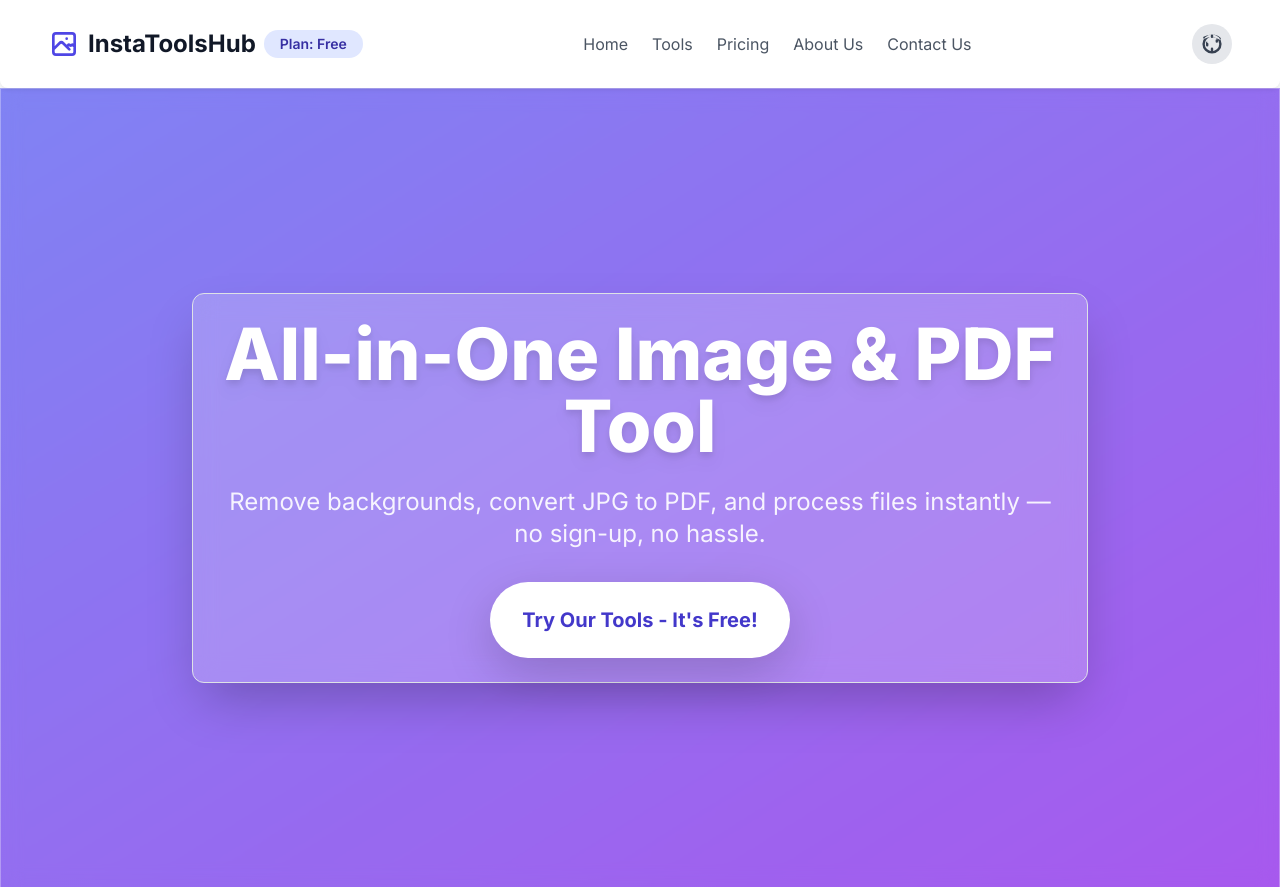
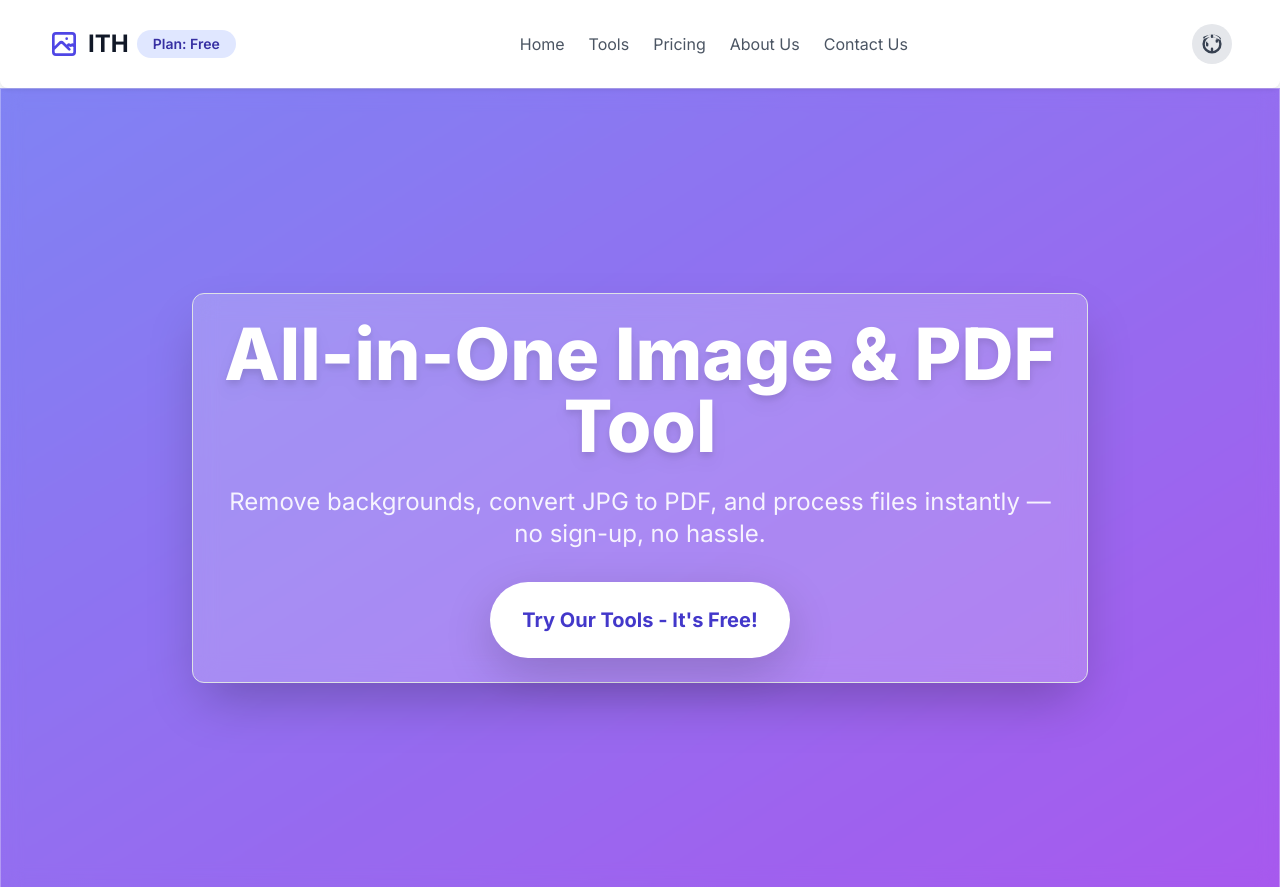
Before and after one commit to developergtm24/tool, a plain HTML site: page image-remover-project/index.html in a window 1280 px wide. Shown: the top 887 px of the page. Drawn offline with nearby package versions, Linux system fonts and the light colour scheme.

Commit message:
Update index.html

```diff
--- a/image-remover-project/index.html
+++ b/image-remover-project/index.html
@@ -321,7 +321,7 @@
                     d="M4 16l4.586-4.586a2 2 0 012.828 0L16 16m-2-2l1.586-1.586a2 2 0 002.828 0L20 14m-6-6h.01M6 20h12a2 2 0 002-2V6a2 2 0 00-2-2H6a2 2 0 00-2 2v12a2 2 0 002 2z">
                 </path>
             </svg>
-            <h1 class="text-2xl font-bold text-gray-900">InstaToolsHub</h1>
+            <h1 class="text-2xl font-bold text-gray-900">ITH</h1>
             <span id="currentPlanDisplay"
                 class="ml-4 px-3 py-1 bg-indigo-100 text-indigo-800 text-sm font-semibold rounded-full hidden md:block"></span>
         </div>
```
